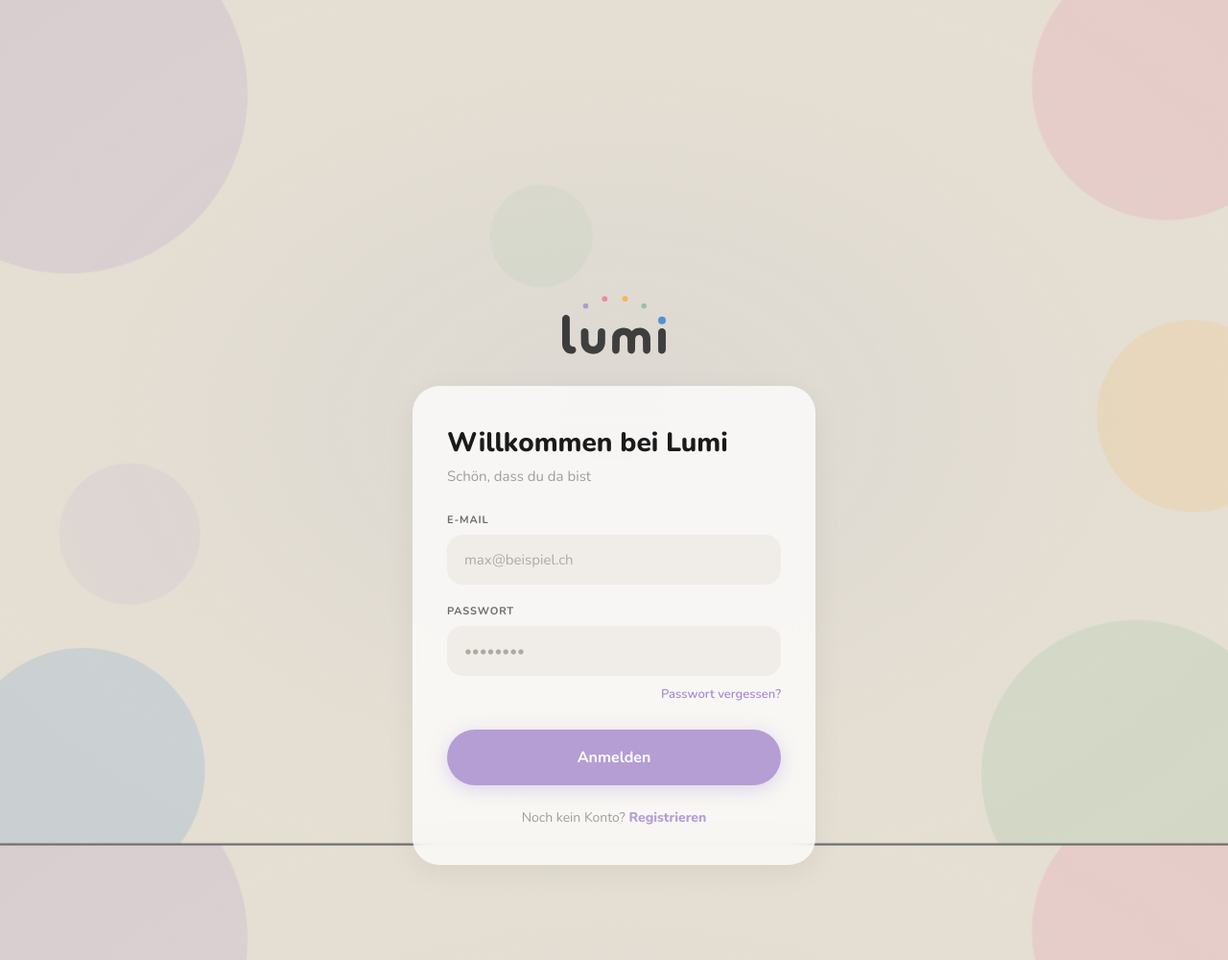
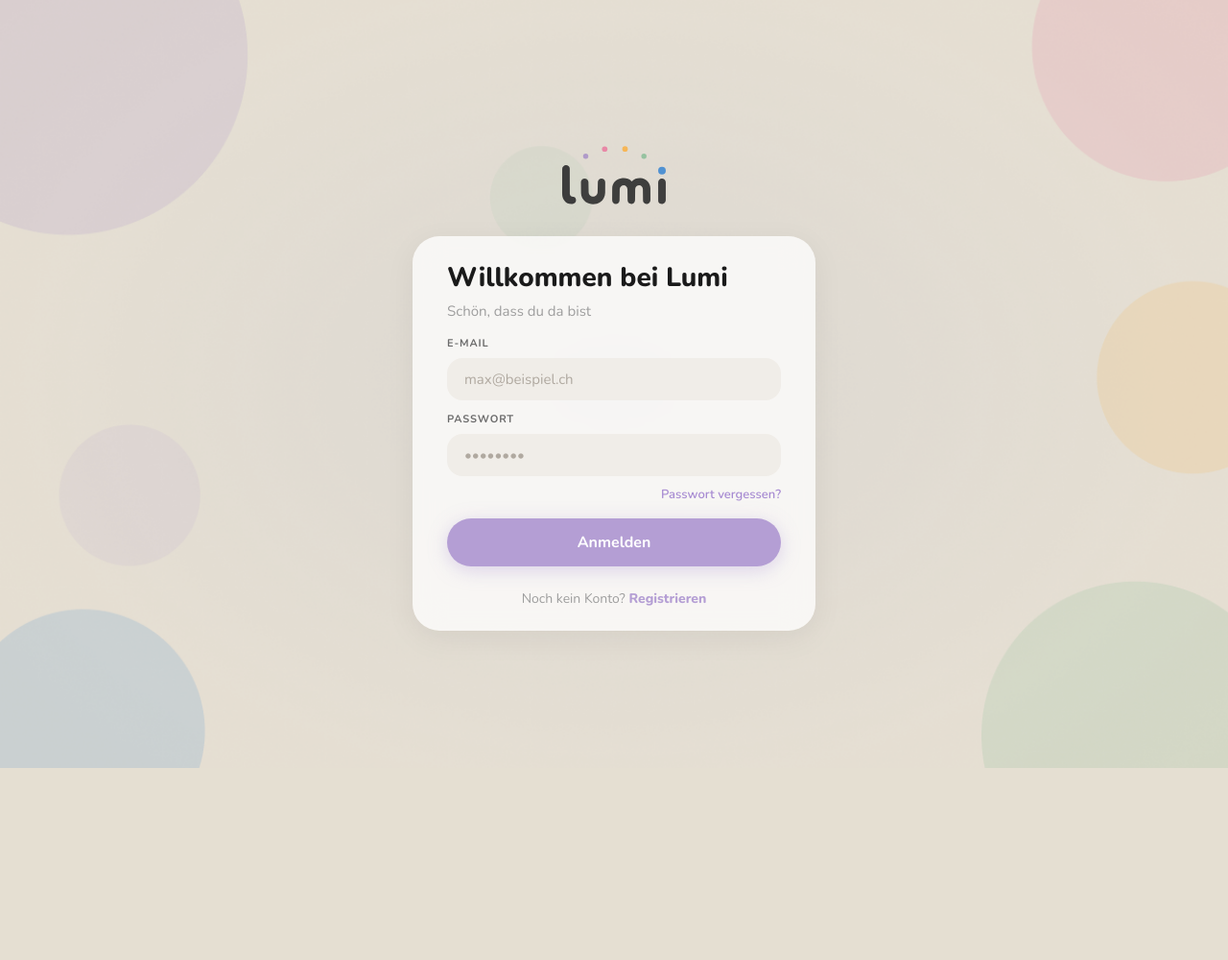
Before and after one commit to alishajaye/Lumi, a PHP site: page /login.html in a window 1280 px wide. Shown: the whole page at 96% size. After the commit the page ends 800 px from the top, so only its background shows below. Run offline with PHP 8.4, Linux system fonts and the light colour scheme.

Commit message:
260512_Header_Login
Header angepasst
Login und Registrieren überarbeitet

```diff
--- /dev/null
+++ b/css/auth.css
@@ -0,0 +1,176 @@
+/* =============================================
+   Globale Basis
+   ============================================= */
+   * {
+    box-sizing: border-box;
+    margin: 0;
+    padding: 0;
+  }
+
+  body {
+    font-family: 'Nunito', sans-serif;
+    height: 100vh;
+    overflow: hidden;
+    background-image: url('../resources/assets/hintergrund.png');
+    background-size: cover;
+    background-position: center;
+    background-repeat: no-repeat;
+    background-attachment: fixed;
+  }
+
+  /* =============================================
+     Login Container
+     ============================================= */
+  .login-container {
+    display: flex;
+    flex-direction: column;
+    align-items: center;
+    justify-content: center;
+    height: 100vh;
+    gap: 24px;
+    padding: 20px;
+  }
+
+  /* =============================================
+     Logo
+     ============================================= */
+  .logo {
+    width: 120px;
+  }
+
+  /* =============================================
+     Login Card
+     ============================================= */
+  .login-card {
+    background: rgba(255, 255, 255, 0.75);
+    backdrop-filter: blur(16px);
+    -webkit-backdrop-filter: blur(16px);
+    border-radius: 28px;
+    padding: 24px 36px;
+    width: 100%;
+    max-width: 420px;
+    box-shadow: 0 8px 32px rgba(0, 0, 0, 0.06);
+  }
+
+  /* =============================================
+     Header
+     ============================================= */
+  .login-header {
+    margin-bottom: 16px;
+  }
+
+  .login-header h1 {
+    font-size: 28px;
+    font-weight: 800;
+    color: #1a1a1a;
+    margin-bottom: 6px;
+  }
+
+  .login-header p {
+    font-size: 15px;
+    color: #9e9e9e;
+    font-weight: 400;
+  }
+
+  /* =============================================
+     Formular
+     ============================================= */
+  .form-group {
+    margin-bottom: 12px;
+  }
+
+  .form-group label {
+    display: block;
+    font-size: 11px;
+    font-weight: 700;
+    letter-spacing: 0.08em;
+    color: #6b6b6b;
+    margin-bottom: 8px;
+  }
+
+  .form-group input {
+    width: 100%;
+    padding: 12px 18px;
+    border: none;
+    border-radius: 16px;
+    background: #f0ede8;
+    font-family: 'Nunito', sans-serif;
+    font-size: 15px;
+    color: #1a1a1a;
+    outline: none;
+    transition: background 0.2s, box-shadow 0.2s;
+  }
+
+  .form-group input::placeholder {
+    color: #b0a9a0;
+  }
+
+  .form-group input:focus {
+    background: #e8e4de;
+    box-shadow: 0 0 0 3px rgba(167, 139, 210, 0.20);
+  }
+
+  /* =============================================
+     Passwort vergessen
+     ============================================= */
+  .forgot-link {
+    display: block;
+    text-align: right;
+    margin-top: 10px;
+    font-size: 13px;
+    font-weight: 600;
+    color: #a78bd2;
+    text-decoration: none;
+  }
+
+  .forgot-link:hover {
+    color: #8a6bbf;
+  }
+
+  /* =============================================
+     Login Button
+     ============================================= */
+  .btn-login {
+    width: 100%;
+    padding: 14px;
+    margin-top: 4px;
+    border: none;
+    border-radius: 50px;
+    background: #b49ed4;
+    color: #fff;
+    font-family: 'Nunito', sans-serif;
+    font-size: 16px;
+    font-weight: 700;
+    cursor: pointer;
+    transition: background 0.2s, transform 0.1s, box-shadow 0.2s;
+    box-shadow: 0 4px 20px rgba(167, 139, 210, 0.35);
+  }
+
+  .btn-login:hover {
+    background: #a38bc8;
+    box-shadow: 0 6px 24px rgba(167, 139, 210, 0.45);
+  }
+
+  .btn-login:active {
+    transform: scale(0.98);
+  }
+
+  /* =============================================
+     Registrieren Link
+     ============================================= */
+  .register-text {
+    text-align: center;
+    margin-top: 24px;
+    font-size: 14px;
+    color: #9e9e9e;
+  }
+
+  .register-text a {
+    font-weight: 800;
+    color: #b49ed4;
+    text-decoration: none;
+  }
+
+  .register-text a:hover {
+    color: #8a6bbf;
+  }
--- a/css/style.css
+++ b/css/style.css
@@ -10,14 +10,13 @@
 
   body {
     font-family: 'Nunito', sans-serif;
-    min-height: 100vh;
-    background-image: url('../resources/assets/hintergrund.png');
+    height: 100vh;
+    overflow: hidden;
+    background-image: url('../resources/assets/Hintergrund.svg');
     background-size: cover;
     background-position: center;
     background-repeat: no-repeat;
     background-attachment: fixed;
-    padding-top: 200px; /* Wert anpassen, falls dein Header höher oder flacher ist */
-
   }
 
   /* =============================================
@@ -29,7 +28,7 @@
       flex-direction: column;
       align-items: center;
       justify-content: center;
-    min-height: 100vh;
+      height: 100vh;
       gap: 24px;
       padding: 20px;
     }
@@ -51,7 +50,7 @@
       backdrop-filter: blur(16px);
       -webkit-backdrop-filter: blur(16px);
       border-radius: 28px;
-    padding: 40px 36px;
+      padding: 24px 36px;  /* war 40px, jetzt 24px */
       width: 100%;
       max-width: 420px;
       box-shadow: 0 8px 32px rgba(0, 0, 0, 0.06);
@@ -72,10 +71,8 @@
     margin-bottom: 6px;
   }
 
-  .login-header p {
-    font-size: 15px;
-    color: #9e9e9e;
-    font-weight: 400;
+  .login-header {
+    margin-bottom: 16px;  /* war 28px, jetzt 16px */
   }
 
   /* =============================================
@@ -83,7 +80,7 @@
      ============================================= */
 
      .form-group {
-    margin-bottom: 20px;
+      margin-bottom: 12px;  /* war 20px, jetzt 12px */
     }
 
   .form-group label {
@@ -97,7 +94,7 @@
 
   .form-group input {
     width: 100%;
-    padding: 16px 18px;
+    padding: 12px 18px;  /* war 16px, jetzt 12px */
     border: none;
     border-radius: 16px;
     background: #f0ede8;
@@ -141,8 +138,8 @@
 
      .btn-login {
       width: 100%;
-    padding: 18px;
-    margin-top: 8px;
+      padding: 14px;  /* war 18px, jetzt 14px */
+      margin-top: 4px;
       border: none;
       border-radius: 50px;
       background: #b49ed4;
@@ -214,7 +211,7 @@
   }
 
   nav a {
-      color: #333;
+      color: #7C6E61;
       padding: 14px 20px;
       text-decoration: none;
       text-align: center;
@@ -234,5 +231,16 @@
   nav a:hover,
   nav a.active {
       background-color: #ffffff; /* Weißer Hintergrund beim Hover */
-      color: #333;               /* Textfarbe angepasst, da weiß auf weiß unsichtbar wäre */
+      color: #7C6E61;               /* Textfarbe angepasst, da weiß auf weiß unsichtbar wäre */
   }
+
+  .logo a {
+    padding: 0;
+    margin: 0;
+    background-color: transparent;
+    border-radius: 0;
+  }
+
+  .logo a:hover {
+    background-color: transparent;
+  }
--- a/login.html
+++ b/login.html
@@ -3,7 +3,7 @@
 <head>
   <meta charset="UTF-8" />
   <title>Login</title>
-  <link rel="stylesheet" href="css/style.css" />
+  <link rel="stylesheet" href="css/auth.css" />
   <link href="https://fonts.googleapis.com/css2?family=Nunito:wght@400;600;700;800&display=swap" rel="stylesheet" />  <!-- NEU: Schrift -->
 </head>
 <body>
--- a/register.html
+++ b/register.html
@@ -3,7 +3,7 @@
 <head>
   <meta charset="UTF-8" />
   <title>Registrieren</title>
-  <link rel="stylesheet" href="css/style.css" />
+  <link rel="stylesheet" href="css/auth.css" />
   <link href="https://fonts.googleapis.com/css2?family=Nunito:wght@400;600;700;800&display=swap" rel="stylesheet" />
 </head>
 <body>
```
Also changed, not shown: empfehlungen.html (+19 -1 lines), index.html (+19 -3 lines), kinder.html (+19 -1 lines), mitteilungen.html (+19 -1 lines), produkte.html (+19 -1 lines). Lines whose indentation alone changed are shown as unchanged.
